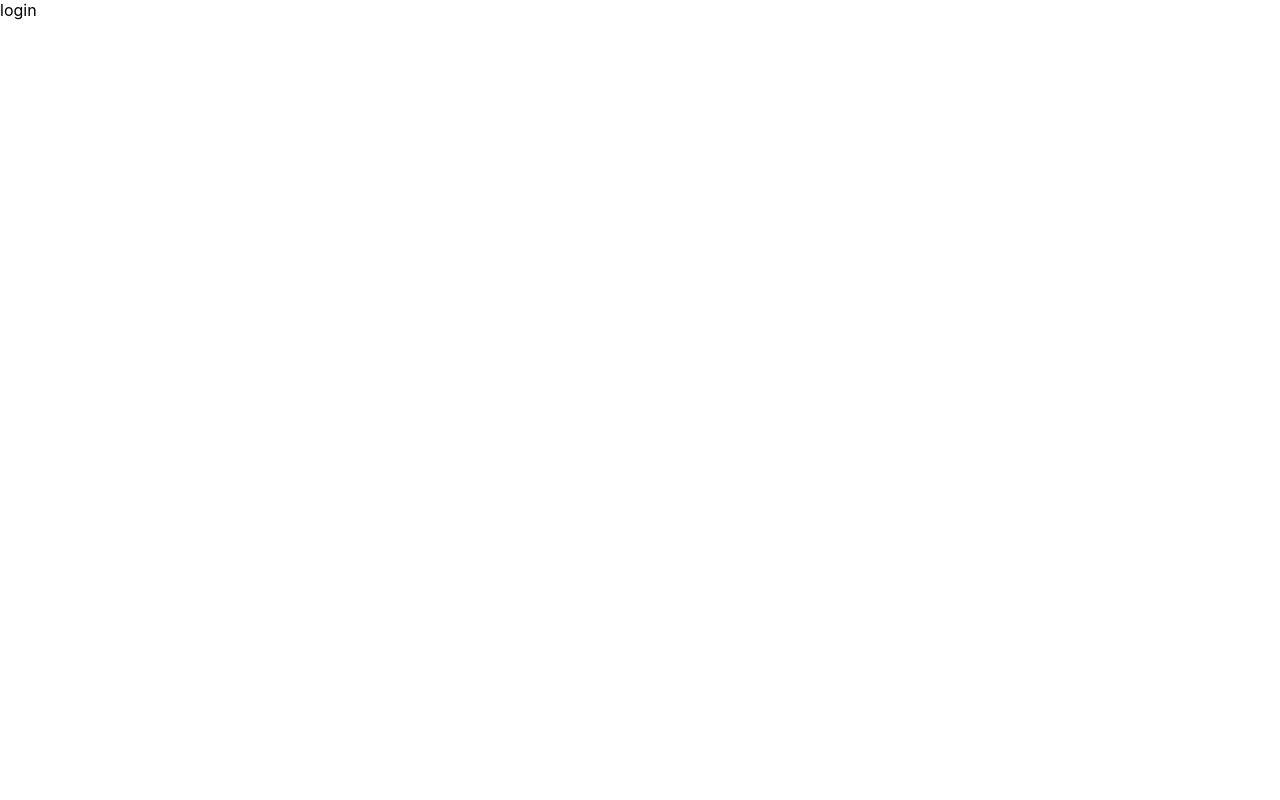
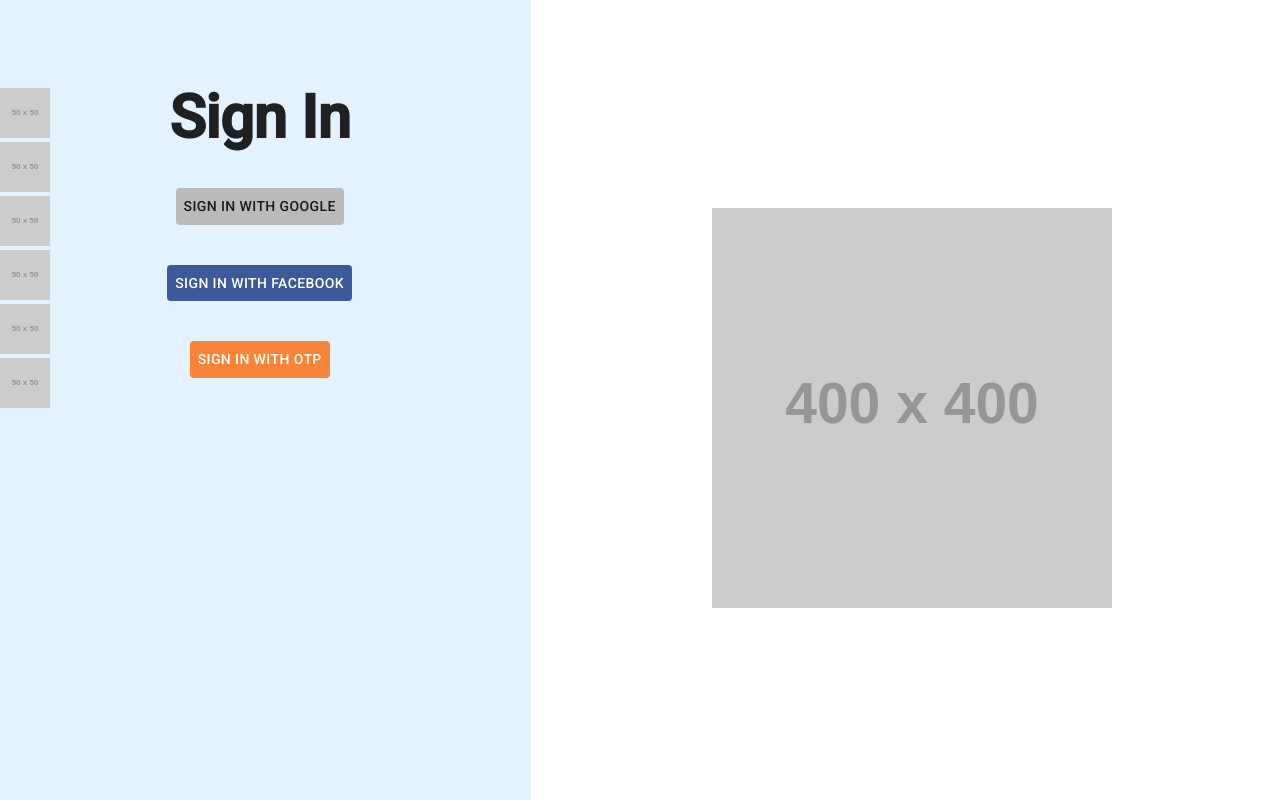
Before and after one commit to nipun24/alo-assignment-2, a React (Create React App) app: page /login in a window 1280 px wide. Built offline with nearby package versions, Linux system fonts and the light colour scheme.

Commit message:
added login route

```diff
--- a/src/App.js
+++ b/src/App.js
@@ -1,19 +1,32 @@
 import React, { Component } from 'react';
 import { BrowserRouter, Route, Switch} from "react-router-dom";
-import Home from './Home';
-import Login from './Login';
-import Quotes from './Quotes';
+import { MuiThemeProvider, createMuiTheme } from '@material-ui/core/styles';
+import Home from './containers/Home';
+import Login from './containers/Login';
+import Quotes from './containers/Quotes';
+
+const theme = createMuiTheme({
+  typography: {
+    useNextVariants: true,
+  },
+  palette: {
+    primary: { main: '#f88339' },
+    secondary: { main: '#ffffff' },
+  }
+});
 
 class App extends Component {
   render() {
     return(
+      <MuiThemeProvider theme={theme}>
       <BrowserRouter>
         <Switch>
           <Route exact path="/" component={Home} />
           <Route exact path="/login" component={Login} />
           <Route exact path="/quotes" component={Quotes} />
         </Switch>
-    </BrowserRouter>
+      </BrowserRouter>
+      </MuiThemeProvider>
     );
   }
 }
--- a/src/Login.js
+++ /dev/null
@@ -1,13 +0,0 @@
-import React,{Component} from 'react'
-
-class Login extends Component {
-    render() {
-        return(
-            <div>
-                login
-            </div>
-        );
-    }
-}
-
-export default Login
--- a/src/Home.js
+++ b/src/containers/Home.js
@@ -1,23 +1,15 @@
 import React, { Component } from 'react';
 import ReactDOM from 'react-dom';
 import {Link} from 'react-router-dom';
-import {AppBar, Toolbar, Typography, Button, Grid, TextField, Select, MenuItem, OutlinedInput, FormControl, InputLabel, Slide} from '@material-ui/core';
-import './Home.css';
-import { MuiThemeProvider, createMuiTheme } from '@material-ui/core/styles';
-import Store from './Store.json';
-
-const theme = createMuiTheme({
-  palette: {
-    primary: { main: '#f88339' }, // Purple and green play nicely together.
-    secondary: { main: '#ffffff' }, // This is just green.A700 as hex.
-  }
-});
+import {AppBar, Toolbar, Typography, Button, Grid, TextField, Select, MenuItem, OutlinedInput, FormControl, InputLabel} from '@material-ui/core';
+import '../css/Home.css';
+import Store from '../assets/Store.json';
 
 const images = [
-  "https://via.placeholder.com/900x400?text=first+review", "https://via.placeholder.com/900x400?text=second+review", "https://via.placeholder.com/900x400?text=third+review"
+  "https://via.placeholder.com/900x400?text=first+review",
+  "https://via.placeholder.com/900x400?text=second+review",
+  "https://via.placeholder.com/900x400?text=third+review"
 ]
-
-const loginLink = props => <Link to="/login" {...props} />
 
 class Home extends Component {
   state = {
@@ -48,22 +40,22 @@
 
   render() {
     return (
-      <MuiThemeProvider theme={theme}>
+      <div>
         {/* sidebar */}
         <ul class="sidenav">
-          <li><img src="https://via.placeholder.com/50"/></li>
-          <li><img src="https://via.placeholder.com/50"/></li>
-          <li><img src="https://via.placeholder.com/50"/></li>
-          <li><img src="https://via.placeholder.com/50"/></li>
-          <li><img src="https://via.placeholder.com/50"/></li>
-          <li><img src="https://via.placeholder.com/50"/></li>
+          <li><img alt="" src="https://via.placeholder.com/50"/></li>
+          <li><img alt="" src="https://via.placeholder.com/50"/></li>
+          <li><img alt="" src="https://via.placeholder.com/50"/></li>
+          <li><img alt="" src="https://via.placeholder.com/50"/></li>
+          <li><img alt="" src="https://via.placeholder.com/50"/></li>
+          <li><img alt="" src="https://via.placeholder.com/50"/></li>
         </ul>
 
         <Grid>
           {/* first section starts */}
           <Grid style={{backgroundColor: "#f88339"}}>
             {/* app bar starts */}
-            <AppBar class="navbar" position="static" color="default">
+            <AppBar className="navbar" position="static" elevation={0}>
               <Toolbar>
                 <Grid container direction="row" justify="space-between">
                   <Grid item>
@@ -91,13 +83,13 @@
                   <Button class="work">How it works</Button>
                 </Grid>
                 <Grid item>
-                  <img src="https://via.placeholder.com/300" class="slide"/>
+                  <img alt="" src="https://via.placeholder.com/300" class="slide"/>
                 </Grid>
               </Grid>
             </Grid>
           </Grid>
           {/* form */}
-          <Grid class="form" direction="row" justify="center" alignItems="center">
+          <Grid container class="form" direction="row" justify="center" alignItems="center">
             <FormControl variant="outlined" style={{minWidth: "150px", marginRight: "5px"}}>
               <InputLabel
                 ref={ref => {
@@ -121,7 +113,7 @@
                 </MenuItem>
                 {
                   Store.map(store => {
-                    return <MenuItem value={store.make}>{store.make}</MenuItem>
+                    return <MenuItem value={store.make} key={store.make}>{store.make}</MenuItem>
                   })
                 }
               </Select>
@@ -199,7 +191,7 @@
                 </Typography>
               </Grid>
               <Grid item>
-                <img class="review" src={images[this.state.reviewNumber]} onClick={this.onReviewClick}/>
+                <img alt="" class="review" src={images[this.state.reviewNumber]} onClick={this.onReviewClick}/>
               </Grid>
             </Grid>
             {/* how we work */}
@@ -211,13 +203,13 @@
               </Grid>
               <Grid container direction="row" justify="space-evenly" alignItems="center" style={{marginTop: "40px"}}>
                 <Grid item direction="column" alignItems="center">
-                  <img src="https://via.placeholder.com/150"/>
+                  <img alt="" src="https://via.placeholder.com/150"/>
                 </Grid>
                 <Grid item direction="column" alignItems="center">
-                  <img src="https://via.placeholder.com/150"/>
+                  <img alt="" src="https://via.placeholder.com/150"/>
                 </Grid>
                 <Grid item direction="column" alignItems="center">
-                  <img src="https://via.placeholder.com/150"/>
+                  <img alt="" src="https://via.placeholder.com/150"/>
                 </Grid>
               </Grid>
             </Grid>
@@ -230,24 +222,24 @@
               </Grid>
               <Grid container direction="row" justify="space-evenly" alignItems="center" style={{marginTop: "40px"}}>
                 <Grid item direction="column" alignItems="center">
-                  <img src="https://via.placeholder.com/150"/>
+                  <img alt="" src="https://via.placeholder.com/150"/>
                 </Grid>
                 <Grid item direction="column" alignItems="center">
-                  <img src="https://via.placeholder.com/150"/>
+                  <img alt="" src="https://via.placeholder.com/150"/>
                 </Grid>
                 <Grid item direction="column" alignItems="center">
-                  <img src="https://via.placeholder.com/150"/>
+                  <img alt="" src="https://via.placeholder.com/150"/>
                 </Grid>
               </Grid>
               <Grid container direction="row" justify="space-evenly" alignItems="center" style={{marginTop: "40px"}}>
                 <Grid item direction="column" alignItems="center">
-                  <img src="https://via.placeholder.com/150"/>
+                  <img alt="" src="https://via.placeholder.com/150"/>
                 </Grid>
                 <Grid item direction="column" alignItems="center">
-                  <img src="https://via.placeholder.com/150"/>
+                  <img alt="" src="https://via.placeholder.com/150"/>
                 </Grid>
                 <Grid item direction="column" alignItems="center">
-                  <img src="https://via.placeholder.com/150"/>
+                  <img alt="" src="https://via.placeholder.com/150"/>
                 </Grid>
               </Grid>
             </Grid>
@@ -260,7 +252,7 @@
                 <Typography variant="subtitle1" color="secondary" style={{marginTop: "20px"}}>
                   dummy paragraph
                 </Typography>
-                <img src="https://via.placeholder.com/200" style={{margin: "40px"}}/>
+                <img alt="" src="https://via.placeholder.com/200" style={{margin: "40px"}}/>
               </Grid>
             </Grid>
             {/* join now */}
@@ -314,7 +306,7 @@
             </Grid>
           </Grid>
         </Grid>
-      </MuiThemeProvider>
+      </div>
     );
   }
 }
--- /dev/null
+++ b/src/containers/Login.js
@@ -0,0 +1,85 @@
+import React,{Component} from 'react';
+import { Grid, Button, Typography } from '@material-ui/core';
+import { withStyles } from '@material-ui/core/styles';
+import PropTypes from 'prop-types';
+
+const styles = {
+    grid: {
+        height: "105vh",
+        wigth: "100vw",
+    },
+    sidenav: {
+        padding: 0,
+        position: "fixed",
+        left: 0,
+        marginTop: "100px",
+    },
+    loginGrid: {
+        paddingTop: 100,
+        height: "100%",
+        backgroundColor: "#e3f2fd"
+    },
+    google: {
+        marginTop: 40,
+        margin: 20,
+        backgroundColor: "#bababa",
+        "&:hover": {
+            backgroundColor: "#bababa"
+        }
+    },
+    facebook: {
+        margin: 20,
+        color: "white",
+        backgroundColor: "#3C5A99",
+        "&:hover": {
+            backgroundColor: "#3C5A99",
+            color: "white"
+        }
+    },
+    otp: {
+        margin: 20,
+        color: "white",
+        backgroundColor: "#f88339",
+        "&:hover": {
+            color: "white",
+            backgroundColor: "#f88339"
+        }
+    }
+};
+
+class Login extends Component {
+    render() {
+        const {classes} = this.props;
+        return(
+            <div>
+                <ul className={classes.sidenav}>
+                    <li><img alt="" src="https://via.placeholder.com/50"/></li>
+                    <li><img alt="" src="https://via.placeholder.com/50"/></li>
+                    <li><img alt="" src="https://via.placeholder.com/50"/></li>
+                    <li><img alt="" src="https://via.placeholder.com/50"/></li>
+                    <li><img alt="" src="https://via.placeholder.com/50"/></li>
+                    <li><img alt="" src="https://via.placeholder.com/50"/></li>
+                </ul>
+                <Grid className={classes.grid} container direction="row"spacing={24}>
+                    <Grid className={classes.loginGrid} container xs={12} sm={5} alignItems="center" direction="column">
+                        <Typography variant="h2" style={{fontWeight: "bold"}}>
+                            Sign In
+                        </Typography>
+                        <Button className={classes.google}>Sign in with Google</Button>
+                        <Button className={classes.facebook}>Sign in with Facebook</Button>
+                        <Button className={classes.otp}>Sign in with OTP</Button>
+                    </Grid>
+                    <Grid container xs={12} sm={7} style={{padding: "0"}} justify="center" alignItems="center">
+                        <img alt="" src="https://via.placeholder.com/400"/>
+                    </Grid>
+                </Grid>
+            </div>
+        );
+    }
+}
+
+Login.propTypes = {
+    classes: PropTypes.object.isRequired,
+  };
+
+export default withStyles(styles)(Login)
--- a/src/Home.css
+++ b/src/css/Home.css
@@ -19,10 +19,16 @@
   margin-top: 100px;
 }
 
+.navbar{
+  box-shadow: 10px 10px;
+  background-color: #f88339;
+  box-shadow: 0;
+}
+
 .button-link-nav{
   font-size: 14px;
   font-weight: 550;
-  padding: 8px 12px 8px 12px;
+  padding: 10px 10px 10px 10px;
   text-decoration: none;
   border-radius: 3px;
   margin: 10px;
```
Also changed, not shown: src/assets/Store.json (renamed from src/Store.json), src/containers/Quotes.js (renamed from src/Quotes.js).
